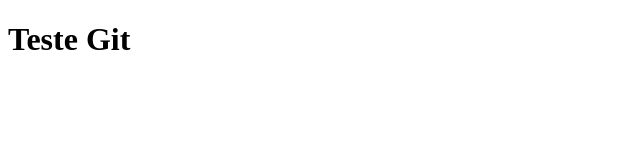
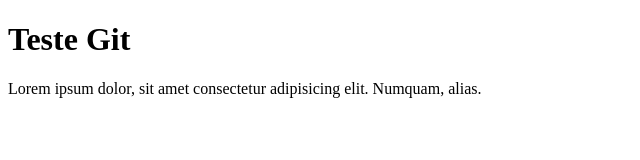
Before and after one commit to JuanColares/aula26-03, a plain HTML site: page index.html in a window 1280 px wide. Shown: the whole page, without its empty margins (0-640 px from the left). Drawn offline with Linux system fonts and the light colour scheme.

Commit message:
top 10 modificações mais fodas já presenciadas pelo ser humano

```diff
--- a/index.html
+++ b/index.html
@@ -7,5 +7,6 @@
 </head>
 <body>
     <h1>Teste Git</h1>
+    <p>Lorem ipsum dolor, sit amet consectetur adipisicing elit. Numquam, alias.</p>
 </body>
 </html>
```
